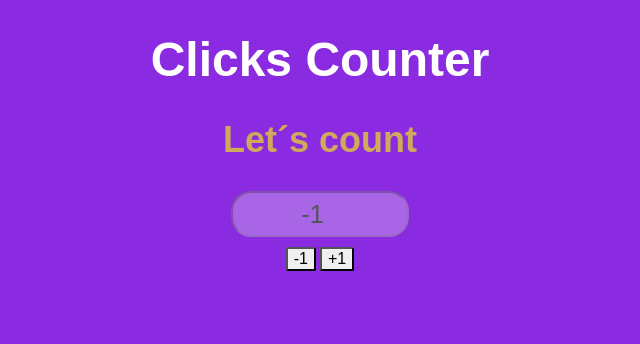
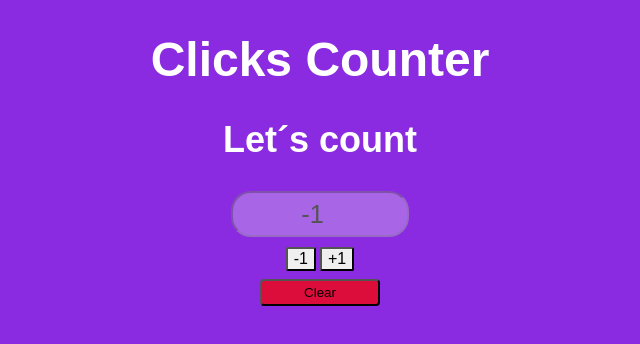
Before and after one commit to Rtcc69/Click-counter, a plain HTML site: page index.html in a window 1280 px wide. Both pictures are taken after a click on the button "-1". Shown: the whole page, without its empty margins (320-960 px from the left). Drawn offline with Linux system fonts and the light colour scheme.

Commit message:
Add Clear button

```diff
--- a/index.html
+++ b/index.html
@@ -18,7 +18,8 @@
     <section>
         <input type="number"  id="res" disabled value=""> <br>
         <input type="button"class="bt" value="-1" id="rmOne" onclick="rmOne()">
-        <input type="button" class="bt" value="+1" id="addOne" onclick="addOne()">
+        <input type="button" class="bt" value="+1" id="addOne" onclick="addOne()"> <br>
+        <input type="button" id="clear" value="Clear" onclick="clearCounter()">
     </section>
 
     <script src="script.js"></script>
--- a/script.js
+++ b/script.js
@@ -1,4 +1,3 @@
-alert(' Welcome, let´s start counting')
 let res = document.getElementById('res')
 
 let atualValue = Number(res.value)
@@ -11,6 +10,10 @@ function addOne(){
 }
 
 function rmOne(){
-   let rmOne = atualValue -= 1
-   res.value =rmOne
+   let removeOne = atualValue -=1
+   res.value= removeOne
 }
+
+function clearCounter(){
+   res.value = 0
+}
--- a/style.css
+++ b/style.css
@@ -6,7 +6,7 @@ header {
     font:Normal 18pt Arial ;
     text-align: center;
     color: white;
-}
+}w
 
 h2 {
     color: rgba(255, 255, 0, 0.597);
@@ -30,3 +30,11 @@ text-align: center;
     border-radius: 2px;
     margin-top: 10px;
 }
+
+#clear{
+    background: rgba(248, 4, 4, 0.746);
+    border-radius: 4px;
+    width: 120px;
+    padding:4px;
+    margin-top:8px;
+}
```
